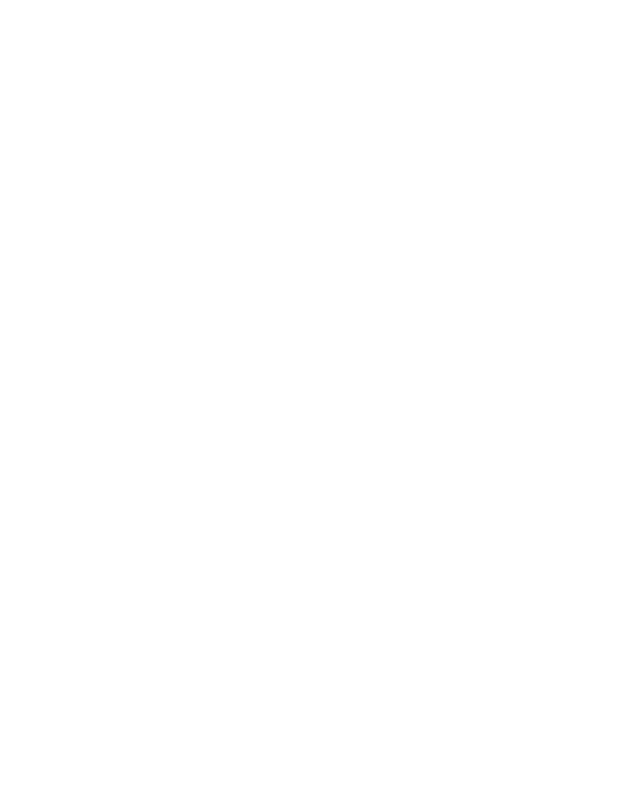
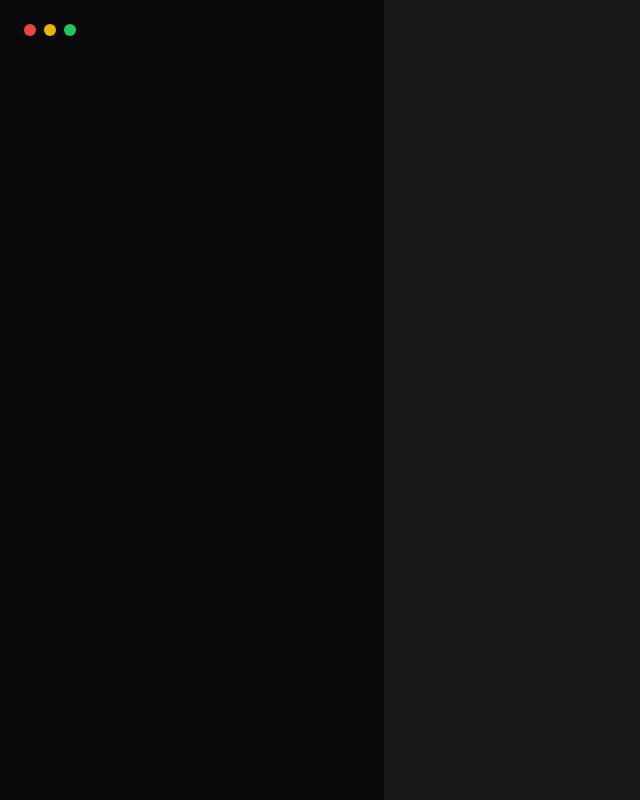
Before and after one commit to guilhermecrf/spotifyTamplate, a website: page index.html in a window 1280 px wide. Shown: the whole page, without its empty margins (0-640 px from the left). Drawn offline with Linux system fonts and the light colour scheme.

Commit message:
starting aside

```diff
--- a/index.html
+++ b/index.html
@@ -17,7 +17,22 @@
     <link rel="stylesheet" href="dist/output.css" />
 </head>
 
-<body>
+<body class="font-Inter bg-neutral-900 text-zinc-50">
+    <main class="h-screen flex flex-col">
+        <section class="flex flex-1">
 
+            <aside class="w-96 bg-zinc-950 p-6">
+                <div class="flex items-center gap-2">
+
+                    <div class="aside-rounded bg-red-500 rounded-full"></div>
+                    <div class="aside-rounded bg-yellow-500 rounded-full"></div>
+                    <div class="aside-rounded bg-green-500 rounded-full"></div>
+
+                </div>
+
+            </aside>
+
+        </section>
+    </main>
 </body>
 </html>
--- a/src/input.css
+++ b/src/input.css
@@ -1,3 +1,9 @@
 @tailwind base;
 @tailwind components;
 @tailwind utilities;
+
+@import url('https://fonts.googleapis.com/css2?family=Inter:wght@100..900&display=swap');
+
+.aside-rounded {
+    @apply w-3 h-3
+}
--- a/tailwind.config.js
+++ b/tailwind.config.js
@@ -6,6 +6,9 @@ module.exports = {
   ],
   theme: {
     extend: {},
+    fontFamily: {
+      Inter: ['Inter, sans-serif']
+    },
   },
   plugins: [],
 }
```
Also changed, not shown: dist/output.css.
